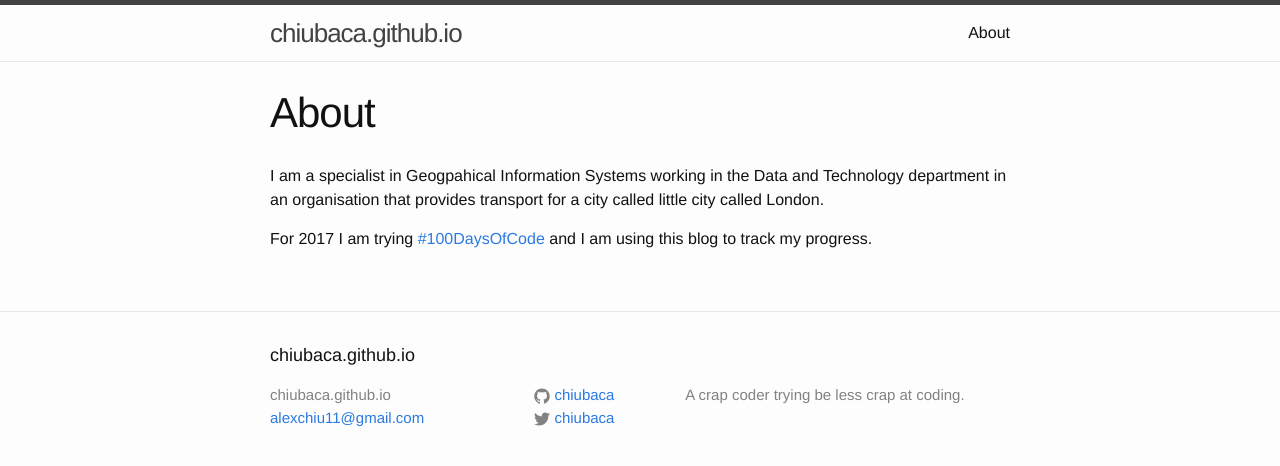
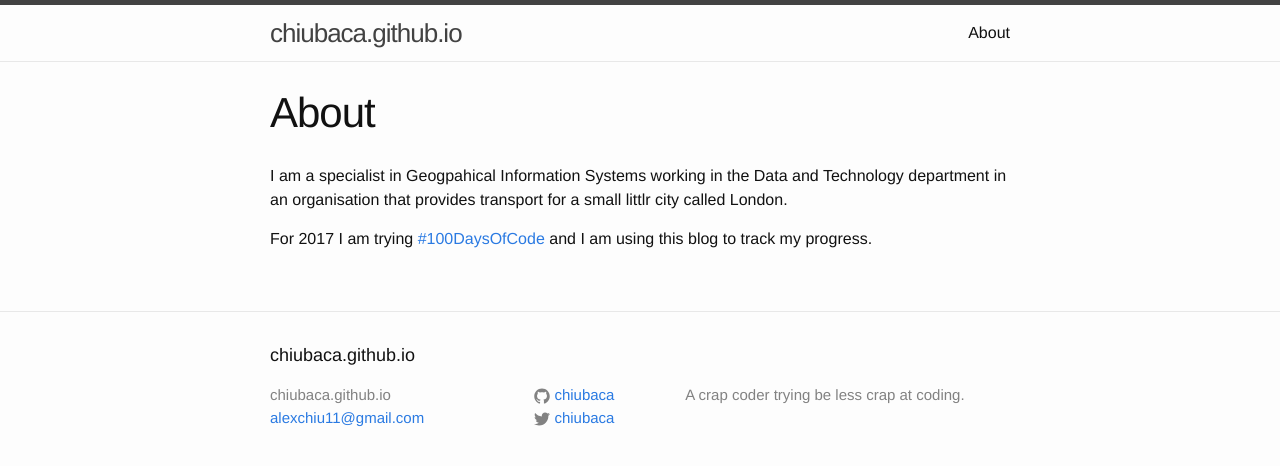
Before and after one commit to chiubaca/chiubaca.github.io, a Jekyll site: the page built from about.md, in a window 1280 px wide. Shown: the top 466 px of the page. Built offline with Jekyll 4.4.1, drawn with Linux system fonts in a browser that asks for light colours.

Commit message:
Tweaks to About Section

```diff
--- a/about.md
+++ b/about.md
@@ -4,6 +4,6 @@ title: About
 permalink: /about/
 ---
 
-I am a specialist in Geogpahical Information Systems working in the Data and Technology department in an organisation that provides transport for a city called little city called London.
+I am a specialist in Geogpahical Information Systems working in the Data and Technology department in an organisation that provides transport for a small littlr city called London.
 
 For 2017 I am trying [#100DaysOfCode](https://medium.freecodecamp.com/join-the-100daysofcode-556ddb4579e4#.fbp2fhth9) and I am using this blog to track my progress.
```
